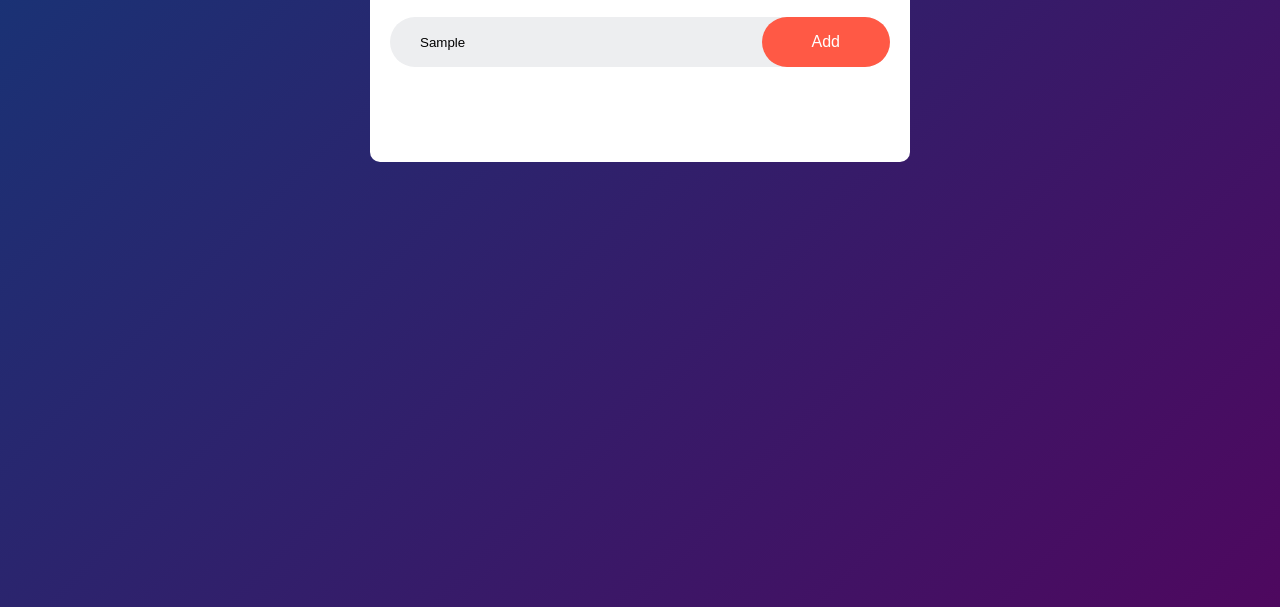
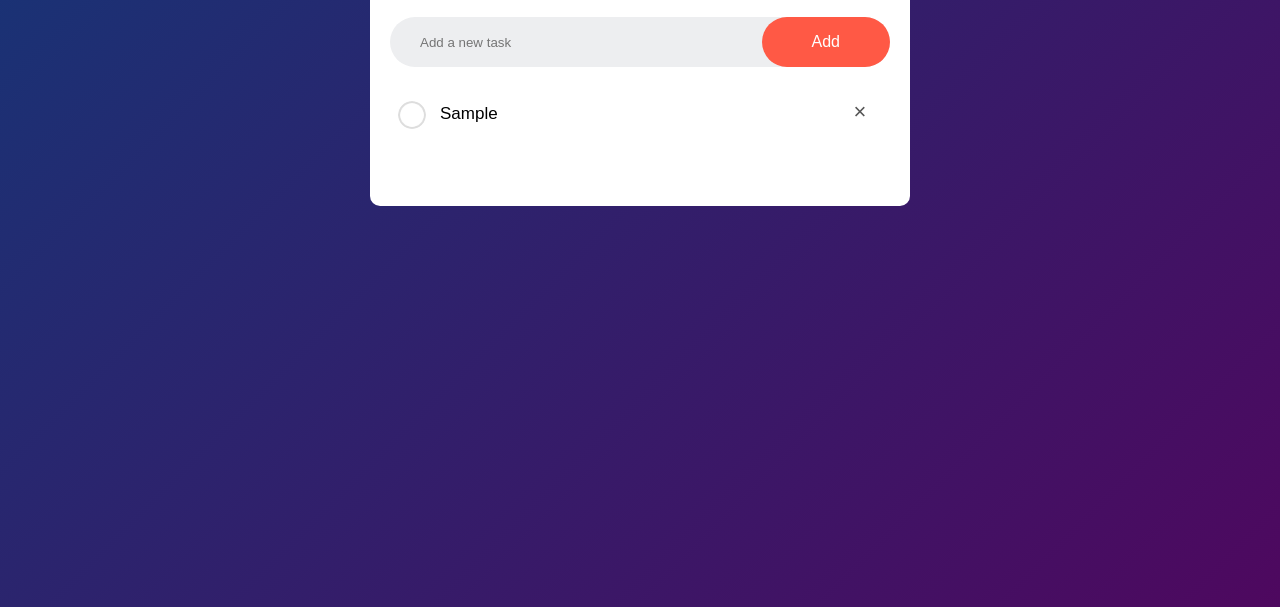
Before and after one commit to akshat779/Projects, a plain HTML site: page todoList/index.html in a window 1280 px wide. Both pictures are taken after typing "Sample" into the empty fields and a click on the button "Add". Shown: the part 193-800 px from the top of the page. Drawn offline with Linux system fonts and the light colour scheme.

Commit message:
Added some core functionalities including local storage adding and removing of data

```diff
--- a/todoList/index.html
+++ b/todoList/index.html
@@ -12,7 +12,7 @@
             <h2>To-Do List <img src="./images/icon.png" alt=""> </h2>
             <div class="row">
                 <input type="text" id="input" placeholder="Add a new task">
-                <button id="add">Add</button>
+                <button id="add" type = "submit">Add</button>
             </div>
             <ul id="list-container">
                 <!-- <li class="checked">Task 1</li>
--- a/todoList/script.js
+++ b/todoList/script.js
@@ -0,0 +1,41 @@
+const inputBox = document.getElementById("input");
+const listContainer = document.querySelector("#list-container");
+const button = document.querySelector("#add");
+
+button.addEventListener("click", () => {
+    if(inputBox.value === ""){
+        alert("Please enter a valid task");
+    }
+    else{
+        let li = document.createElement("li");
+        li.textContent = inputBox.value;
+        listContainer.appendChild(li);
+        let delBtn = document.createElement("span");
+        delBtn.innerHTML = "\u00d7";
+        li.appendChild(delBtn);
+
+    }
+    inputBox.value = "";
+    saveData();
+});
+
+listContainer.addEventListener("click", (e) => {
+    if(e.target.tagName === "LI"){
+        e.target.classList.toggle("checked");
+        saveData();
+    }
+    else if(e.target.tagName === "SPAN"){
+        e.target.parentElement.remove();
+        saveData();
+    }
+});
+
+function saveData(){
+    localStorage.setItem("data",listContainer.innerHTML);
+}
+
+function showData(){
+    listContainer.innerHTML = localStorage.getItem("data");
+}
+
+showData();
--- a/todoList/style.css
+++ b/todoList/style.css
@@ -87,10 +87,7 @@ ul li::before{
 
 }
 
-ul li.checked{
-    text-decoration: line-through;
-    color: #555;
-}
+
 
 ul li.checked{
     text-decoration: line-through;
@@ -101,3 +98,22 @@ ul li.checked::before{
     background: url("./images/checked.png") ;
     background-size: cover;
 }
+
+ul li span{
+    position: absolute;
+    right: 10px;
+    top: 0px;
+    width: 40px;
+    height: 40px;
+    font-size:22px;
+    color: #555;
+    line-height: 40px;
+    text-align: center;
+    border-radius: 50%;
+
+}
+
+ul li span:hover{
+    background: #7c7c7c;
+    color: #fff;
+}
```
